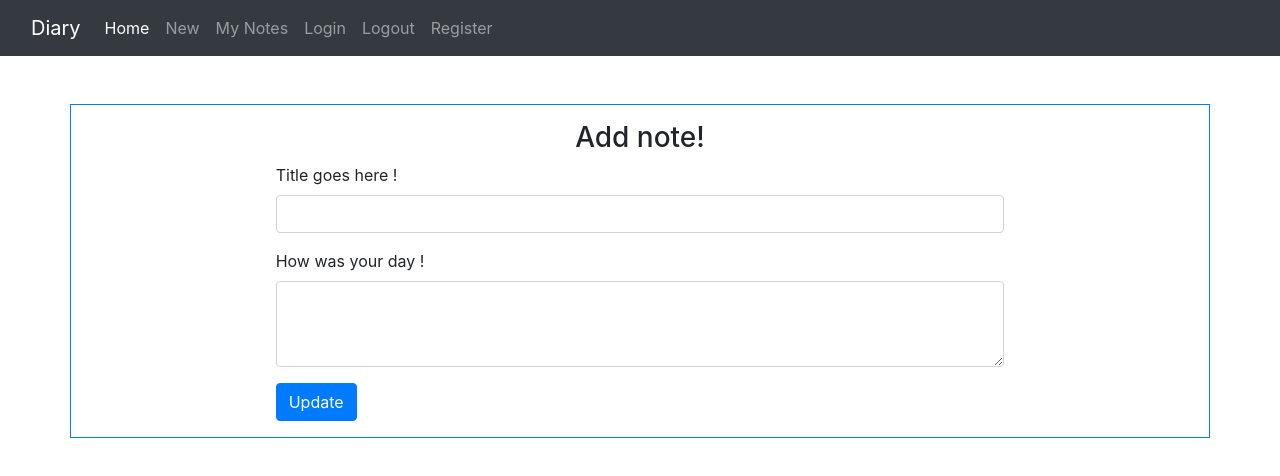
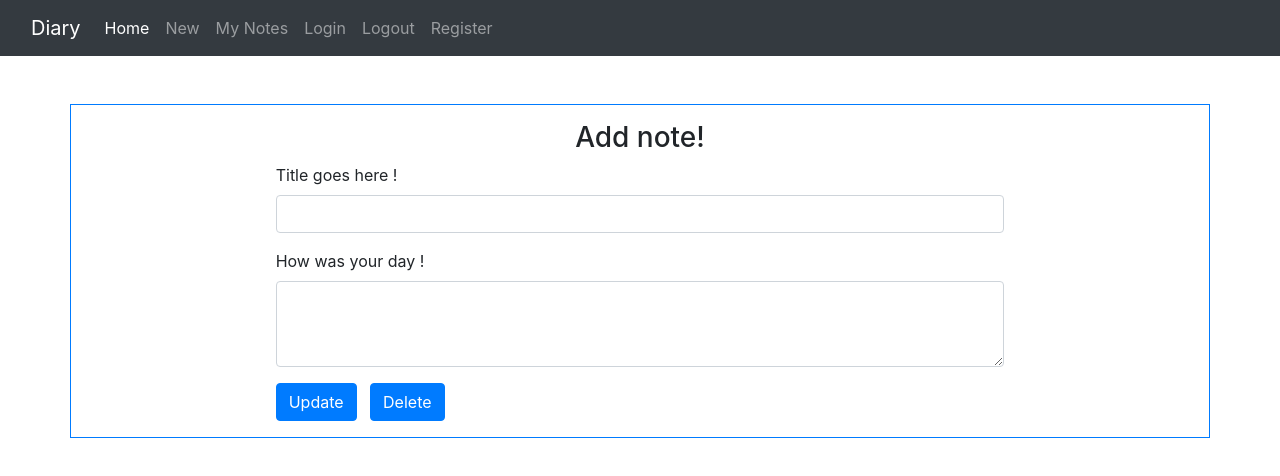
Before and after one commit to Rony-dot/Diary-Angular, an Angular app: page /my-notes/1 in a window 1280 px wide. Shown: the top 476 px of the page. Built offline with nearby package versions, Linux system fonts and the light colour scheme; no server answers.

Commit message:
delete by id

```diff
--- a/src/app/components/note-details/note-details.component.html
+++ b/src/app/components/note-details/note-details.component.html
@@ -16,6 +16,8 @@
           <textarea [(ngModel)]="noteModel.body" class="form-control" name="body" id="exampleFormControlTextarea1" rows="3"></textarea>
         </div>
         <button type="submit" class="btn btn-primary" (click)="updateNote()" >Update</button>
+        &nbsp;
+        <button type="submit" class="btn btn-primary" (click)="deleteNote()" >Delete</button>
       </form>
     </div>
   </div>
--- a/src/app/components/note-details/note-details.component.ts
+++ b/src/app/components/note-details/note-details.component.ts
@@ -48,4 +48,18 @@ export class NoteDetailsComponent implements OnInit {
       }
     );
   }
+
+  deleteNote() {
+    // @ts-ignore
+    this.noteService.deleteById(this.noteModel.id).subscribe(
+      data => {
+        console.log(data.status)
+        console.log(data)
+        this.router.navigate(['/my-notes']);
+      },
+      error => {
+        console.log(error)
+      }
+    )
+  }
 }
```
